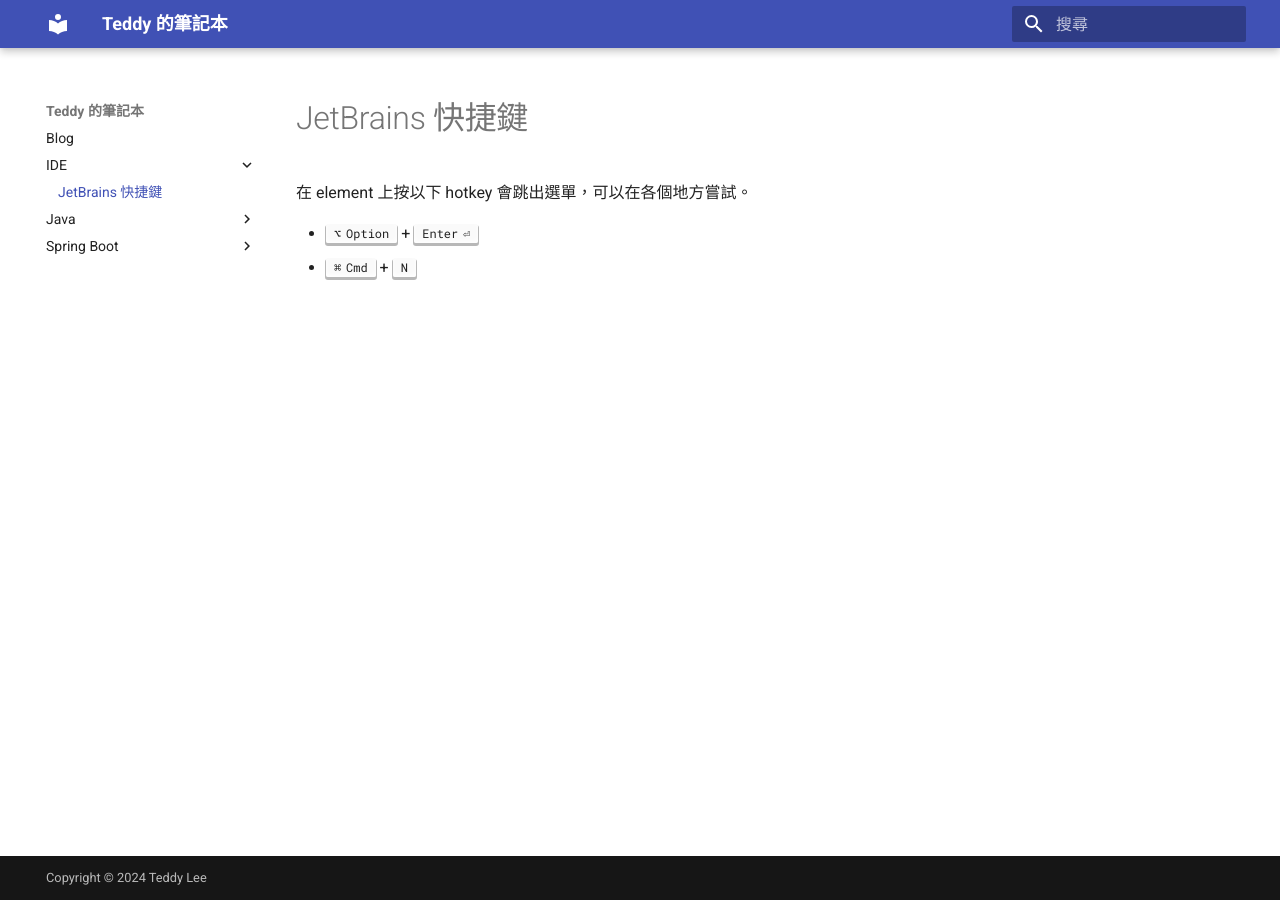
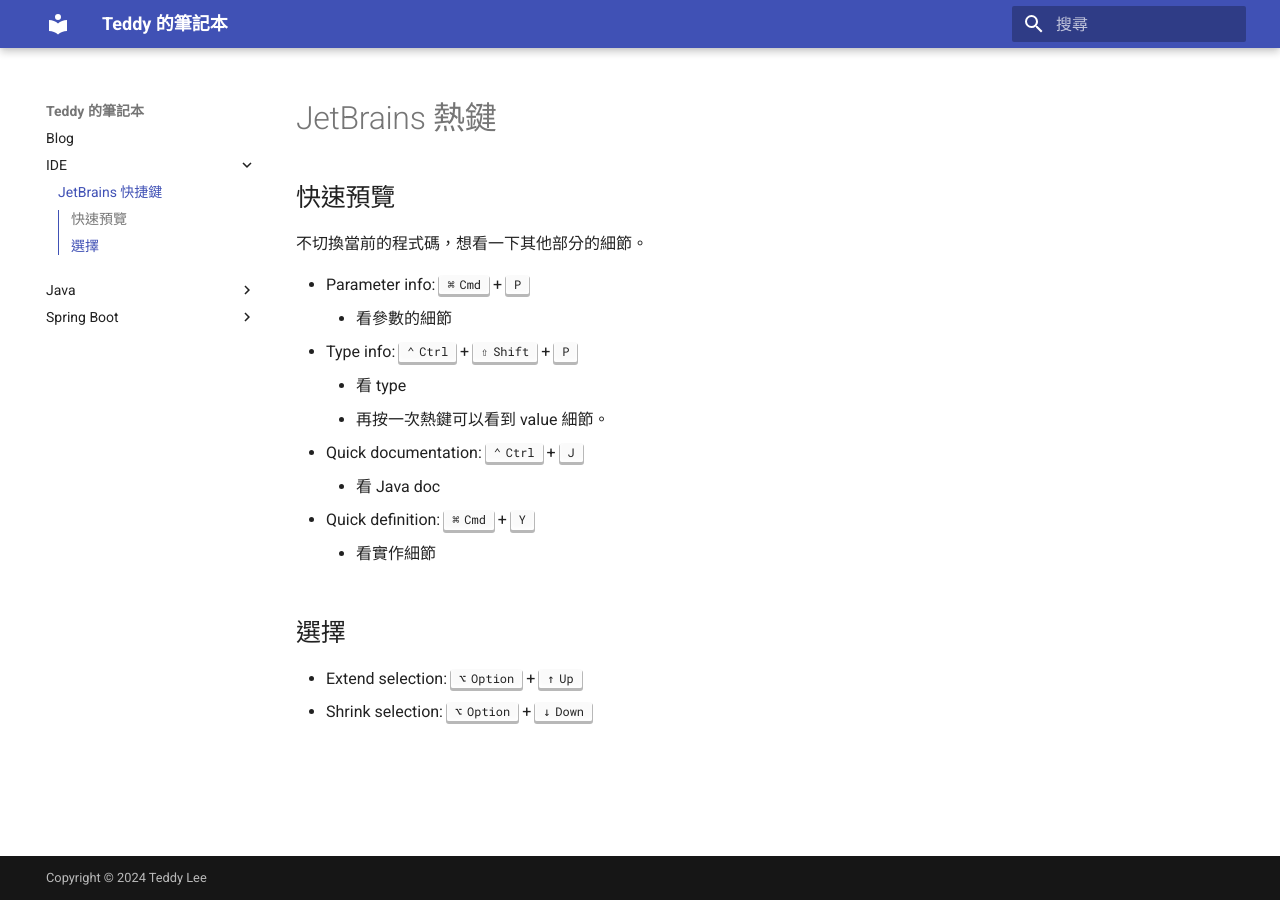
Before and after one commit to teddyprogramming/teddyprogramming.github.io, an MkDocs documentation site: the page built from docs/ide/jet-brains/shortcuts.md, in a window 1280 px wide. Built offline with MkDocs 1.6.1 and Material for MkDocs 9.7.7, drawn with Linux system fonts in a browser that asks for light colours.

Commit message:
intellij hot keys

```diff
--- a/docs/ide/jet-brains/shortcuts.md
+++ b/docs/ide/jet-brains/shortcuts.md
@@ -1,6 +1,27 @@
-# JetBrains 快捷鍵
+# JetBrains 熱鍵
 
+## 快速預覽
+
+不切換當前的程式碼，想看一下其他部分的細節。
+
+- Parameter info: ++cmd++ + ++p++
+    - 看參數的細節
+- Type info: ++ctrl++ + ++shift++ + ++p++
+    - 看 type
+    - 再按一次熱鍵可以看到 value 細節。
+- Quick documentation: ++control++ + ++j++
+    - 看 Java doc
+- Quick definition: ++cmd++ + ++y++
+    - 看實作細節
+
+## 選擇
+
+- Extend selection: ++opt++ + ++up++
+- Shrink selection: ++opt++ + ++down++
+
+<!--
 在 element 上按以下 hotkey 會跳出選單，可以在各個地方嘗試。
 
 - ++opt++ + ++enter++
 - ++cmd++ + ++n++
+-->
```
